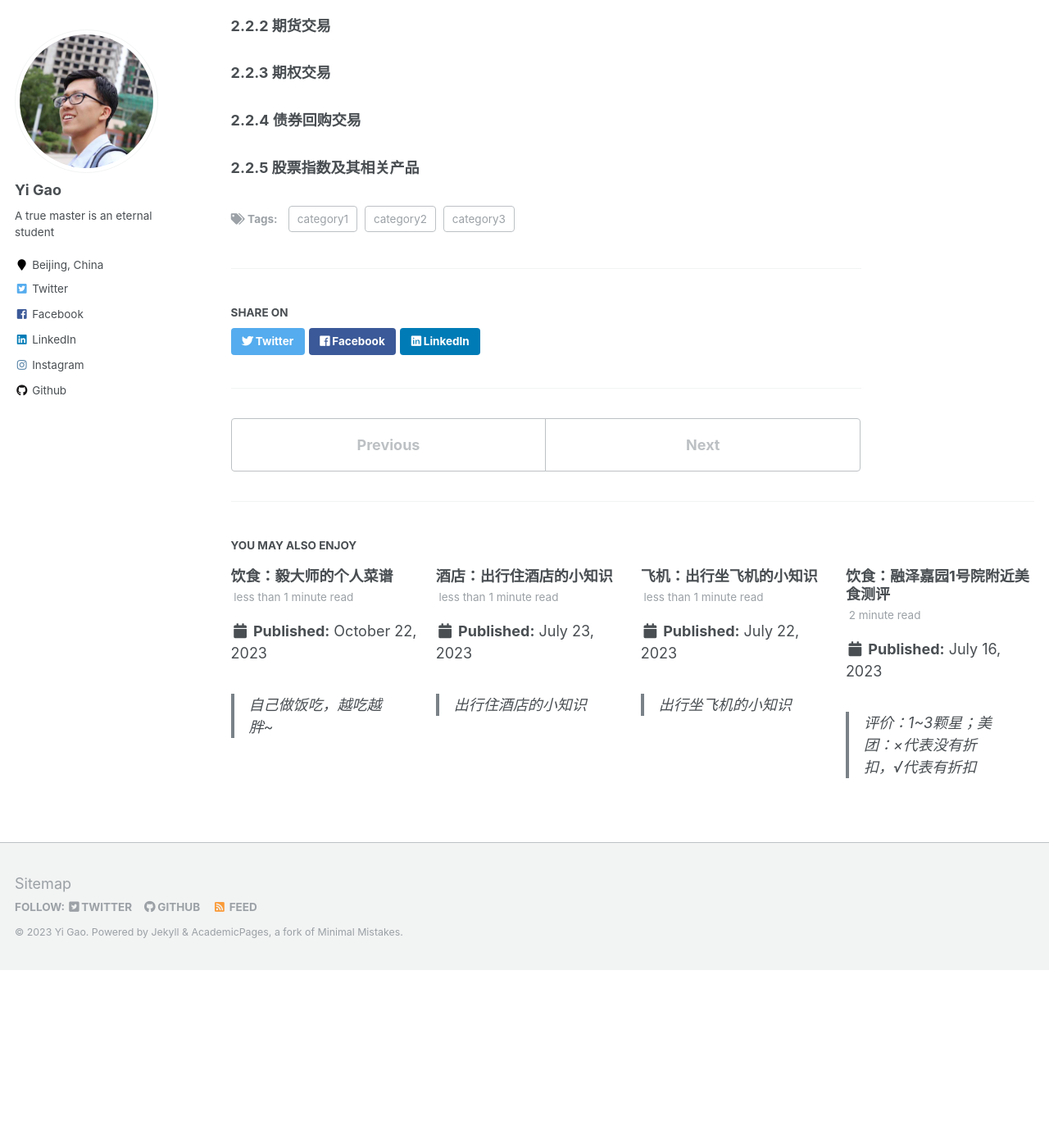
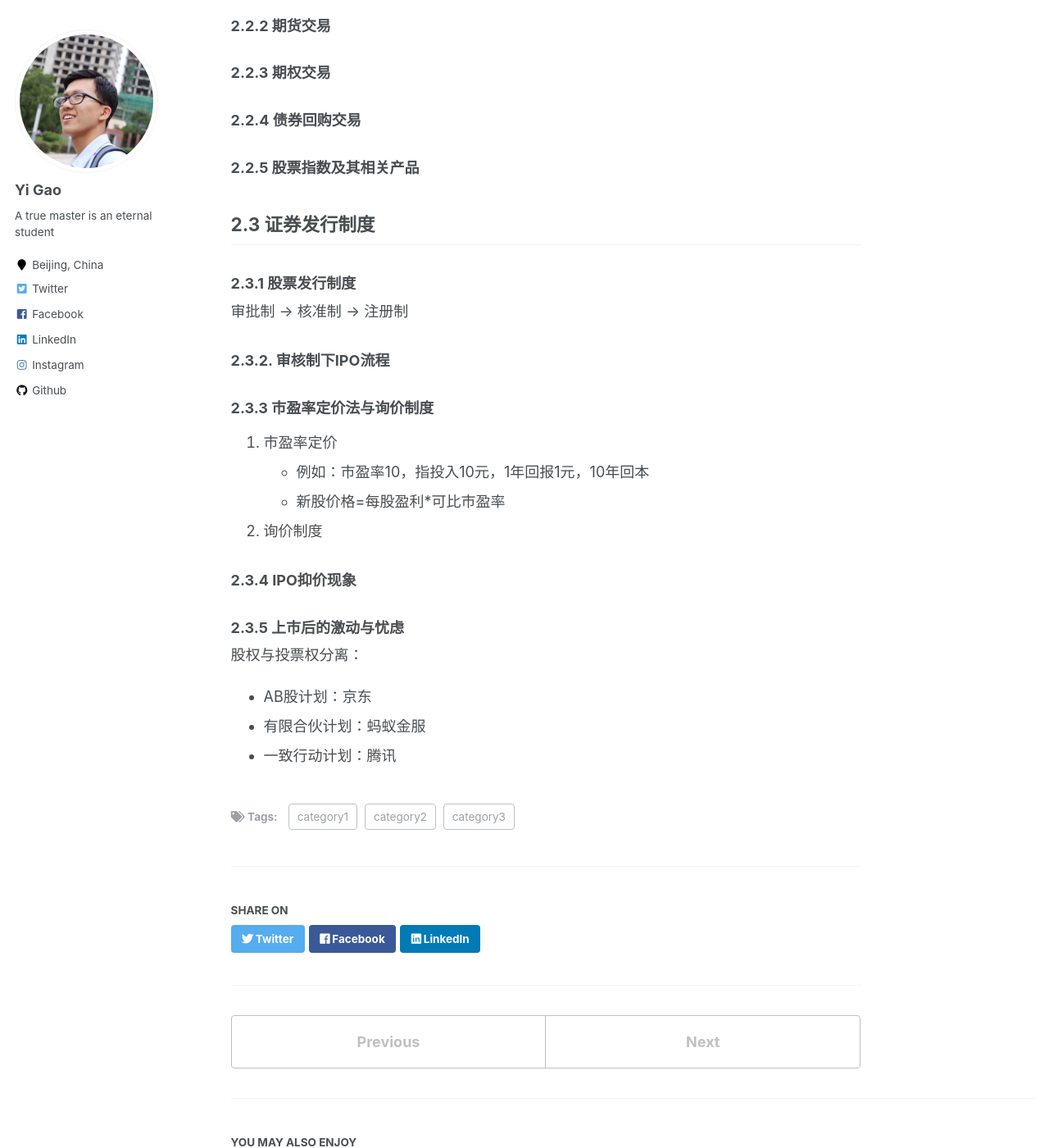
Before and after one commit to masteryi-0018/masteryi-0018.github.io, a Jekyll site: the page built from _posts/2023-08-12-blog-post-1.md, in a window 1280 px wide and 1400 px high, scrolled down 3749 px. Shown: the whole window at 82% size. Built offline with Jekyll 4.4.1, drawn with Linux system fonts in a browser that asks for light colours; before the commit the page ends 4932 px from its top, so only the background shows below that.

Commit message:
finish 2.3

```diff
--- a/_posts/2023-08-12-blog-post-1.md
+++ b/_posts/2023-08-12-blog-post-1.md
@@ -145,3 +145,27 @@ tags:
 ### 2.2.4 债券回购交易
 
 ### 2.2.5 股票指数及其相关产品
+
+## 2.3 证券发行制度
+
+### 2.3.1 股票发行制度
+
+审批制 -> 核准制 -> 注册制
+
+### 2.3.2. 审核制下IPO流程
+
+### 2.3.3 市盈率定价法与询价制度
+
+1. 市盈率定价
+  - 例如：市盈率10，指投入10元，1年回报1元，10年回本
+  - 新股价格=每股盈利*可比市盈率
+2. 询价制度
+
+### 2.3.4 IPO抑价现象
+
+### 2.3.5 上市后的激动与忧虑
+
+股权与投票权分离：
+- AB股计划：京东
+- 有限合伙计划：蚂蚁金服
+- 一致行动计划：腾讯
```
